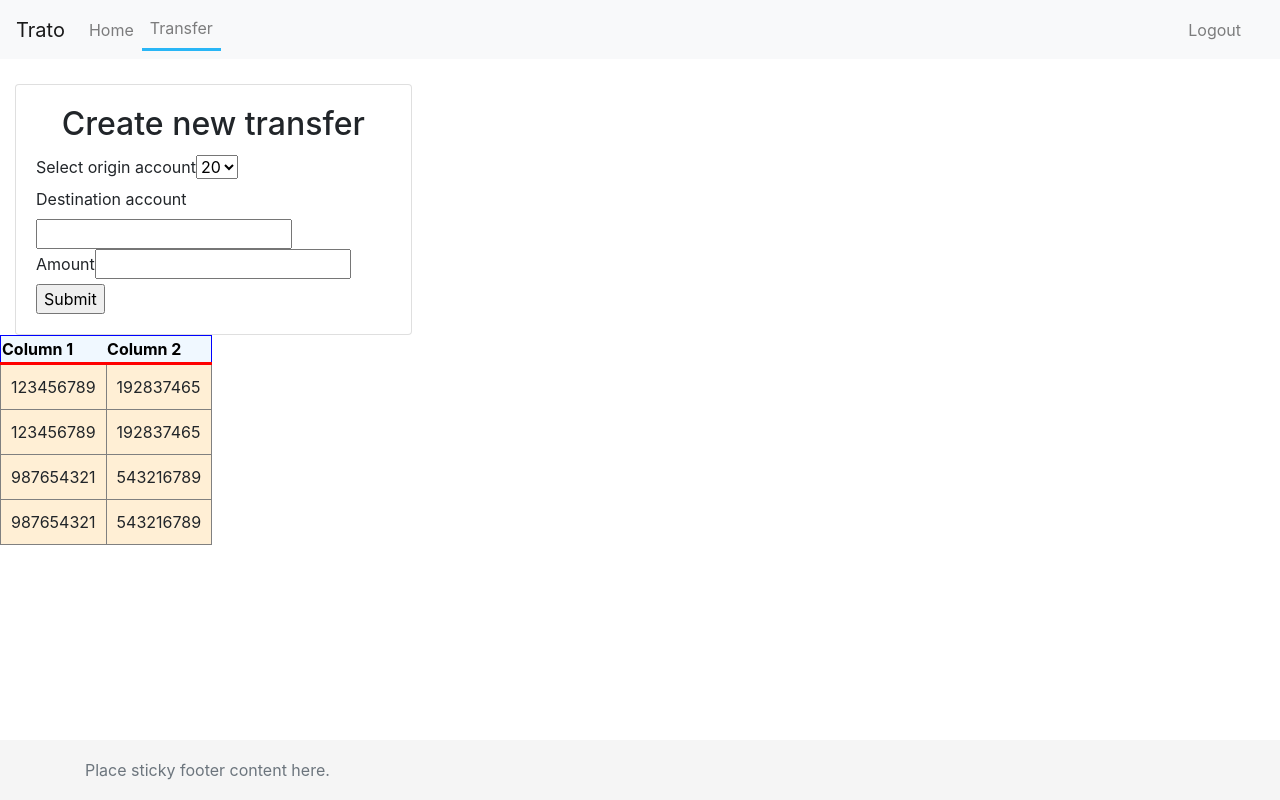
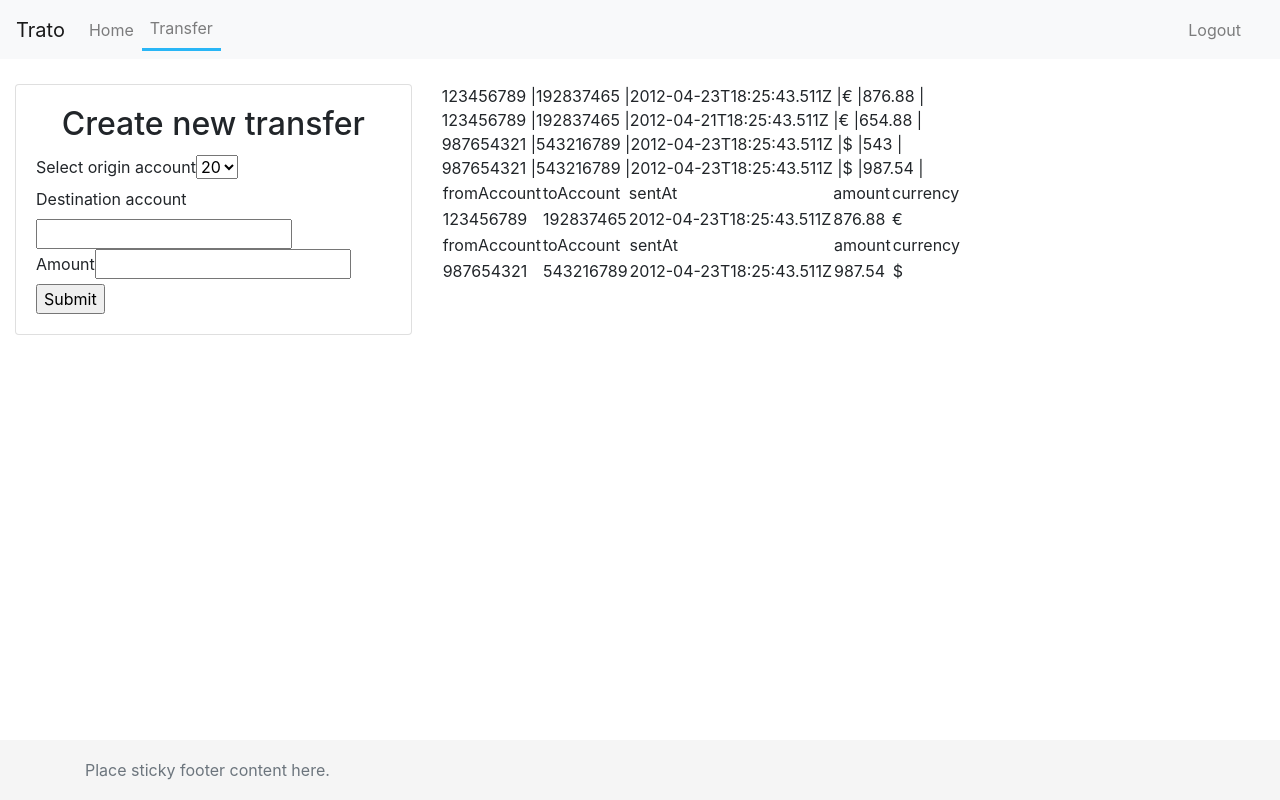
Before and after one commit to MILKTON/trato, a React (Create React App) app: page /transfer in a window 1280 px wide. Built offline with nearby package versions, Linux system fonts and the light colour scheme.

Commit message:
Table logic

```diff
--- a/src/App.css
+++ b/src/App.css
@@ -64,7 +64,6 @@ html {
   border: none;
   border-radius: 4px;
   padding: 10px;
-  margin-bottom: 1.2em;
   width: 100%;
 }
 
--- a/src/App.js
+++ b/src/App.js
@@ -1,13 +1,11 @@
 import './App.css';
 import Navigation from './Components/Navigation';
 import Footer from './Components/Footer';
-import Body from './Components/Body';
 import { Route, Switch, withRouter } from 'react-router-dom';
 import Transfer from './Components/Transfer';
 import Home from './Components/Home';
 import LoginPage from './Components/LoginPage'
 const App = withRouter(({location}) => {
-  console.log(location)
   return (
     < >
       {
--- a/src/Components/Home/TransactionHistory/index.jsx
+++ b/src/Components/Home/TransactionHistory/index.jsx
@@ -115,7 +115,4 @@ function TransactionHistory() {
 
 }
 
-
-
-
 export default TransactionHistory;
--- a/src/Components/Home/index.js
+++ b/src/Components/Home/index.js
@@ -6,7 +6,7 @@ import TransactionHistory from './TransactionHistory'
 import { useHistory } from 'react-router-dom';
 
 const Home = () => {
-    const history = useHistory();
+    //const history = useHistory();
     //console.log(history.location.state.name)
     return (
       <Row className="m-0">
--- a/src/Components/LoginPage/index.js
+++ b/src/Components/LoginPage/index.js
@@ -3,8 +3,6 @@ import { useForm } from "react-hook-form";
 import { useHistory } from 'react-router-dom';
 import { Row } from "reactstrap";
 import { Button } from 'reactstrap';
-
-import "../../index.css";
 
 const Login = () => {
   const history = useHistory();
@@ -13,14 +11,11 @@ const Login = () => {
   });
 
   const onSubmit = (data) => {
-
     history.push({
       pathname: '/',
       state: { name:data.name}
     })
 
-    console.log(history)
-    window.alert()
   };
 
   const upperCase = (value) => {
@@ -44,7 +39,6 @@ const Login = () => {
   const sequence = (value) => {
     //const ret = false //Hay secuencia
     const ret = true; //No hay secuencia
-
     return ret;
   };
 
@@ -56,6 +50,7 @@ const Login = () => {
           <div className="form-content">
           <label>Username</label>
           <input
+          className="mb-0"
           name="name"
           type="text"
           ref={register({
@@ -70,15 +65,18 @@ const Login = () => {
             },
           })}
           />
-      {errors.name && errors.name.type === "required" && <span>This is required</span>}
-      {errors.name && errors.name.type === "maxLength" && <span>Max length name exceeded</span> }
-      {errors.name && errors.name.type === "minLength" && <span>Min length name exceeded</span> }
-      <br/>
+          <small id="emailHelp" className="form-text text-muted">
+            {errors.name && errors.name.type === "required" && (<span>This is required</span>)}
+            {errors.name && errors.name.type === "maxLength" && (<span>Max length name exceeded</span>)}
+            {errors.name && errors.name.type === "minLength" && (<span>Min length name exceeded</span>)}
+          </small>
+
           <label>Password</label>
           <input
           name="password"
           id="password"
           type="password"
+          className="mb-0"
           ref={register({
             required: "You must specify a password",
             minLength: {
@@ -97,29 +95,14 @@ const Login = () => {
             }
           })}
           />
-      {errors.password && errors.password.type === "maxLength" && (
-        <div className="error">longitud maxima alcanzada</div>
-        )}
-
-{errors.password && errors.password.type === "upperCase" && (
-        <div className="error">Mayuscula</div>
-        )}
-
-        {errors.password && errors.password.type === "lowerCase" && (
-          <div className="error">Minuscula</div>
-          )}
-
-          {errors.password && errors.password.type === "specialChar" && (
-            <div className="error">Caracter especial</div>
-            )}
-
-            {errors.password && errors.password.type === "sequence" && (
-              <div className="error">Se detecto secuencia</div>
-              )}
-              <Button color="primary" size="lg" block type="submit" disabled={!formState.isValid} >Enter</Button>{' '}
-              <br />
-              <br />
-
+          <small id="emailHelp" className="form-text text-muted">
+            {errors.password && errors.password.type === "maxLength" && (<div className="error">longitud maxima alcanzada</div>)}
+            {errors.password && errors.password.type === "upperCase" && (<div className="error">Mayuscula</div>)}
+            {errors.password && errors.password.type === "lowerCase" && (<div className="error">Minuscula</div>)}
+            {errors.password && errors.password.type === "specialChar" && (<div className="error">Caracter especial</div>)}
+            {errors.password && errors.password.type === "sequence" && (<div className="error">Se detecto secuencia</div>)}
+          </small>
+          <Button color="primary" className="mt-4 mb-5" size="lg" block type="submit" disabled={!formState.isValid} >Enter</Button>{' '}
           </div>
         </form>
     </div>
--- a/src/Components/Transfer/index.js
+++ b/src/Components/Transfer/index.js
@@ -6,59 +6,6 @@ import { useForm } from "react-hook-form";
 import { PieChart } from 'react-minimal-pie-chart'
 import { useTable } from 'react-table'
 
-const transactionHistory = [
-  {
-    "transactions":[
-       {
-          "fromAccount":123456789,
-          "toAccount":192837465,
-          "amount":{
-             "currency":"€",
-             "value":876.88
-          },
-          "sentAt":"2012-04-23T18:25:43.511Z"
-       },
-       {
-          "fromAccount":123456789,
-          "toAccount":192837465,
-          "amount":{
-             "currency":"€",
-             "value":654.88
-          },
-          "sentAt":"2012-04-21T18:25:43.511Z"
-       },
-       {
-          "fromAccount":987654321,
-          "toAccount":543216789,
-          "amount":{
-             "currency":"$",
-             "value":543
-          },
-          "sentAt":"2012-04-23T18:25:43.511Z"
-       },
-       {
-          "fromAccount":987654321,
-          "toAccount":543216789,
-          "amount":{
-             "currency":"$",
-             "value":987.54
-          },
-          "sentAt":"2012-04-23T18:25:43.511Z"
-       }
-    ]
- }
-];
-
-const columns = [
-    {
-      Header: 'fromAccount 1',
-      accessor: 'fromAccount', // accessor is the "key" in the data
-    },
-    {
-      Header: 'toAccount 2',
-      accessor: 'toAccount',
-    },
-  ]
 
 const Input = ({ label, register, required }) => (
   <>
@@ -80,27 +27,9 @@ const Select = React.forwardRef(({ label }, ref) => (
 
 
 const Transfer = () => {
+  const transactionHistory = React.useMemo(
+    () => [
 
-  const data2 = React.useMemo(
-    () => [
-      {
-        col1: 'Hello',
-        col2: 'World',
-      },
-      {
-        col1: 'react-table',
-        col2: 'rocks',
-      },
-      {
-        col1: 'whatever',
-        col2: 'you want',
-      },
-    ],
-    []
-  )
-
-  const data = React.useMemo(
-    () => [
              {
                 "fromAccount":123456789,
                 "toAccount":192837465,
@@ -141,35 +70,31 @@ const Transfer = () => {
 
 
 
-  const columns = React.useMemo(
-    () => [
-      {
-        Header: 'Column 1',
-        accessor: 'fromAccount', // accessor is the "key" in the data
-      },
-      {
-        Header: 'Column 2',
-        accessor: 'toAccount',
-      },
-    ],
-    []
-  )
-
   const { register, handleSubmit } = useForm();
 
-  const {
-    getTableProps,
-    getTableBodyProps,
-    headerGroups,
-    rows,
-    prepareRow,
-  } = useTable({ columns, data })
+  const onSubmit = data => {
+    alert(JSON.stringify(transactionHistory));
+  };
 
-  console.log(data)
-  console.log(data2)
-  const onSubmit = data => {
-    alert(JSON.stringify(data));
-  };
+  const requiredDataFromResponse = transactionHistory;
+  console.log(requiredDataFromResponse)
+  const datas = requiredDataFromResponse.map(eachSensorItem => (
+    {
+    fromAccount: eachSensorItem.fromAccount,
+    toAccount: eachSensorItem.toAccount,
+    sentAt: eachSensorItem.sentAt,
+    amount: eachSensorItem.amount.value,
+    currency: eachSensorItem.amount.currency,
+
+  }));
+
+    let result = datas.reduce(function (r, a) {
+        r[a.fromAccount] = r[a.fromAccount] || [];
+        r[a.fromAccount].push(a);
+        return r;
+    }, Object.create(null));
+
+
 
     return (
       <div>
@@ -192,53 +117,47 @@ const Transfer = () => {
         </Col>
         <Col sm="12" md="8">
 
+          {Object.entries(result).map( ([key, value]) =>
+            value.map((value) =>
+              <div key="value">
+                <span>{value.fromAccount} |</span>
+                <span>{value.toAccount} |</span>
+                <span>{value.sentAt} |</span>
+                <span>{value.currency} |</span>
+                <span>{value.amount} |</span>
+              </div>
+          ))}
+
+{Object.keys(result).map(i => result[i] ).map((item,i) => {
+  return (
+    <table key={item[i].amount}>
+      <thead>
+      <tr>
+          <td>fromAccount</td>
+          <td>toAccount</td>
+          <td>sentAt</td>
+          <td>amount</td>
+          <td>currency</td>
+      </tr>
+      </thead>
+      <tbody>
+
+      <tr>
+          <td>{item[i].fromAccount}</td>
+          <td>{item[i].toAccount}</td>
+          <td>{item[i].sentAt}</td>
+          <td>{item[i].amount}</td>
+          <td>{item[i].currency}</td>
+      </tr>
+      </tbody>
+
+  </table>
+  )
+})}
         </Col>
         </Row>
         <Row className="m-0">
-        <table {...getTableProps()} style={{ border: 'solid 1px blue' }}>
-       <thead>
-         {headerGroups.map(headerGroup => (
-           <tr {...headerGroup.getHeaderGroupProps()}>
-             {headerGroup.headers.map(column => (
-               <th
-                 {...column.getHeaderProps()}
-                 style={{
-                   borderBottom: 'solid 3px red',
-                   background: 'aliceblue',
-                   color: 'black',
-                   fontWeight: 'bold',
-                 }}
-               >
-                 {column.render('Header')}
-               </th>
-             ))}
-           </tr>
-         ))}
-       </thead>
-       <tbody {...getTableBodyProps()}>
-         {rows.map(row => {
-           prepareRow(row)
-           return (
-             <tr {...row.getRowProps()}>
-               {row.cells.map(cell => {
-                 return (
-                   <td
-                     {...cell.getCellProps()}
-                     style={{
-                       padding: '10px',
-                       border: 'solid 1px gray',
-                       background: 'papayawhip',
-                     }}
-                   >
-                     {cell.render('Cell')}
-                   </td>
-                 )
-               })}
-             </tr>
-           )
-         })}
-       </tbody>
-     </table>
+
         </Row>
 
       </div>
```
Also changed, not shown: 1 other file (tests, documents, lock files or other folders). Lines whose indentation alone changed are shown as unchanged.
